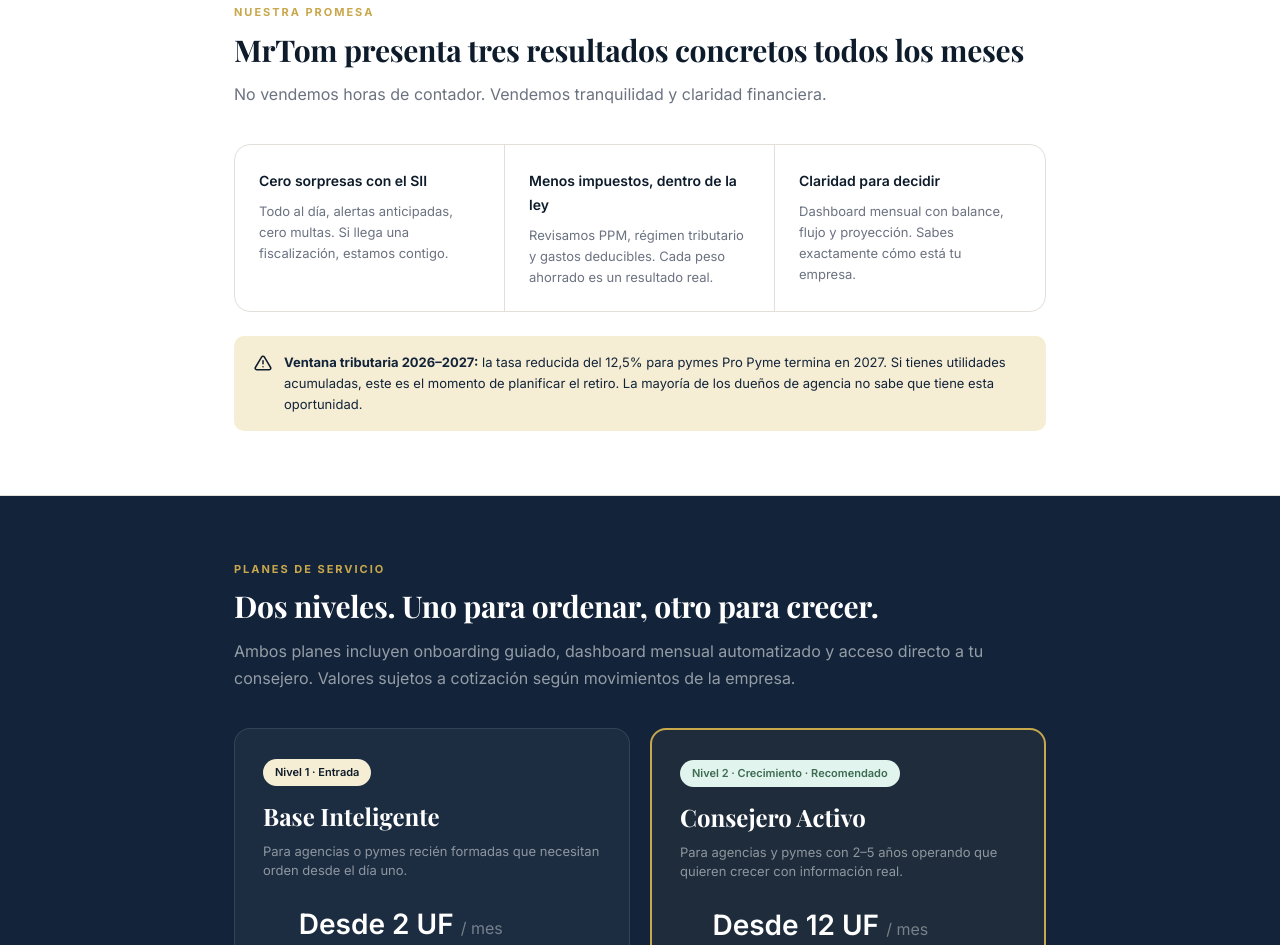
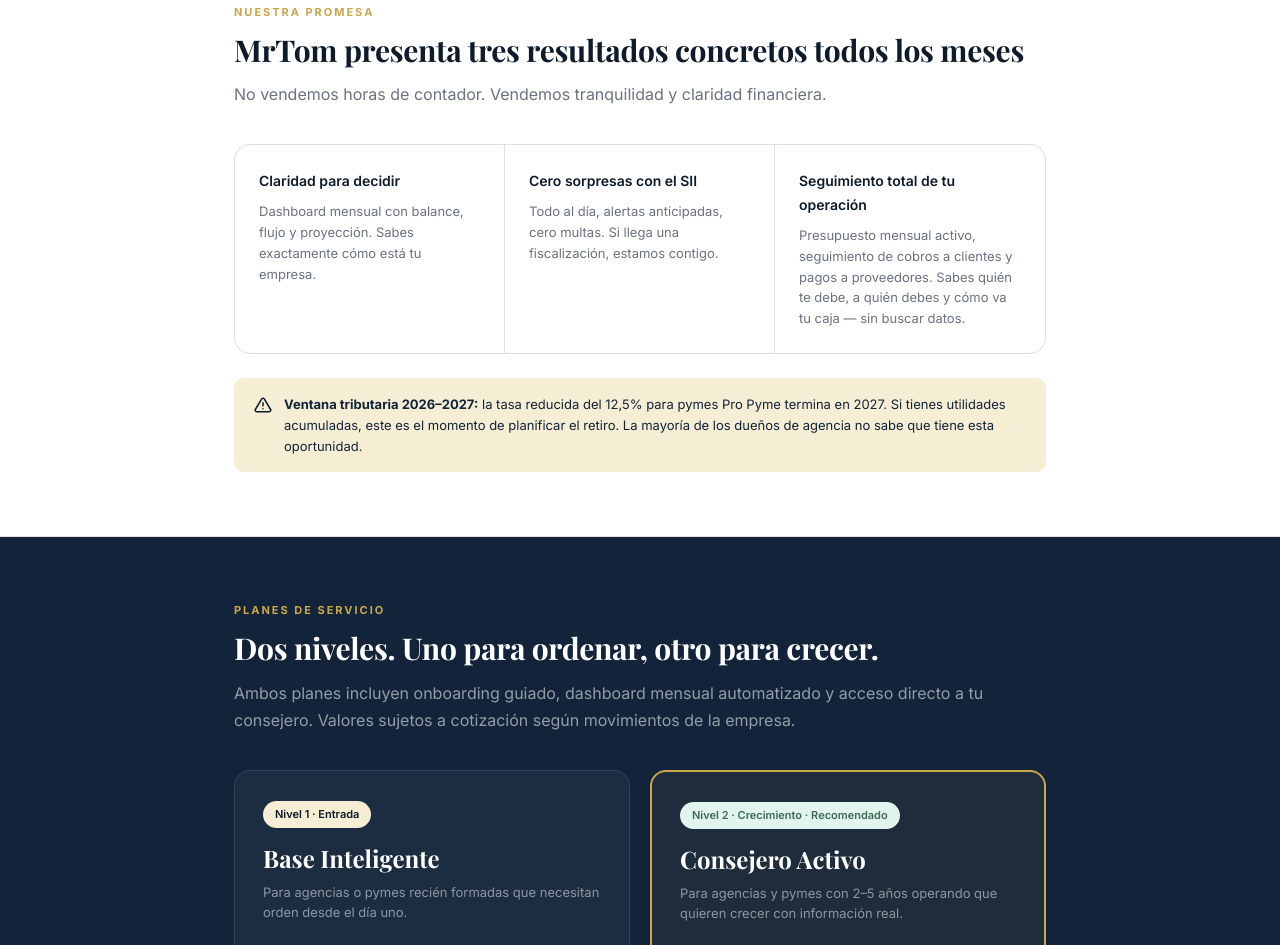
Before and after one commit to Alvarorinno/mrtom-web, a website: page public/index.html in a window 1280 px wide. Shown: the part 1029-1974 px from the top of the page. Drawn offline with nearby package versions, Linux system fonts and the light colour scheme.

Commit message:
feat: reordenar y actualizar tarjetas sección Nuestra Promesa

```diff
--- a/public/index.html
+++ b/public/index.html
@@ -344,16 +344,16 @@
     </div>
     <div class="promise-row">
       <div class="promise-block">
+        <h3>Claridad para decidir</h3>
+        <p>Dashboard mensual con balance, flujo y proyección. Sabes exactamente cómo está tu empresa.</p>
+      </div>
+      <div class="promise-block">
         <h3>Cero sorpresas con el SII</h3>
         <p>Todo al día, alertas anticipadas, cero multas. Si llega una fiscalización, estamos contigo.</p>
       </div>
       <div class="promise-block">
-        <h3>Menos impuestos, dentro de la ley</h3>
-        <p>Revisamos PPM, régimen tributario y gastos deducibles. Cada peso ahorrado es un resultado real.</p>
-      </div>
-      <div class="promise-block">
-        <h3>Claridad para decidir</h3>
-        <p>Dashboard mensual con balance, flujo y proyección. Sabes exactamente cómo está tu empresa.</p>
+        <h3>Seguimiento total de tu operación</h3>
+        <p>Presupuesto mensual activo, seguimiento de cobros a clientes y pagos a proveedores. Sabes quién te debe, a quién debes y cómo va tu caja — sin buscar datos.</p>
       </div>
     </div>
     <div class="urgency-box">
```
Also changed, not shown: 1 other file.
